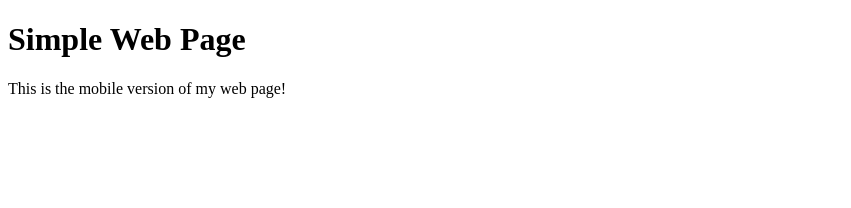
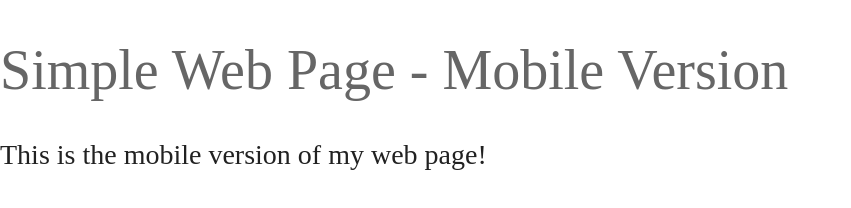
Before and after one commit to stacy-lau/stacy-lau.github.io, a plain HTML site: page mobile.html in a window 1280 px wide. Shown: the whole page, without its empty margins (0-851 px from the left). Drawn offline with Linux system fonts and the light colour scheme.

Commit message:
Add files via upload

```diff
--- /dev/null
+++ b/mobile.css
@@ -0,0 +1,19 @@
+body,
+html {
+    margin: 0;
+    padding: 0;
+    width: 100%;
+    height: 100%;
+}
+
+h1 {
+    font-weight: 300;
+    font-size: 3.5em;
+    color: #666;
+}
+
+p {
+    font-weight: 100;
+    font-size: 1.75em;
+    color: #212121;
+}
--- a/mobile.html
+++ b/mobile.html
@@ -6,10 +6,10 @@
         <meta name="viewport" content="width=device-width, initial-scale=1.0">
         <meta name="description" content="My first web page assignment for CIS 128 at CSM."/>
         <title>CSM CIS 128 - Short Task 2 - Stacy Lau</title>
-
+        <link rel="stylesheet" type="text/css" href="mobile.css">
     </head>
     <body>
-        <h1>Simple Web Page</h1>
+        <h1>Simple Web Page - Mobile Version</h1>
         <p>This is the mobile version of my web page!</p>
     </body>
 </html>
```
